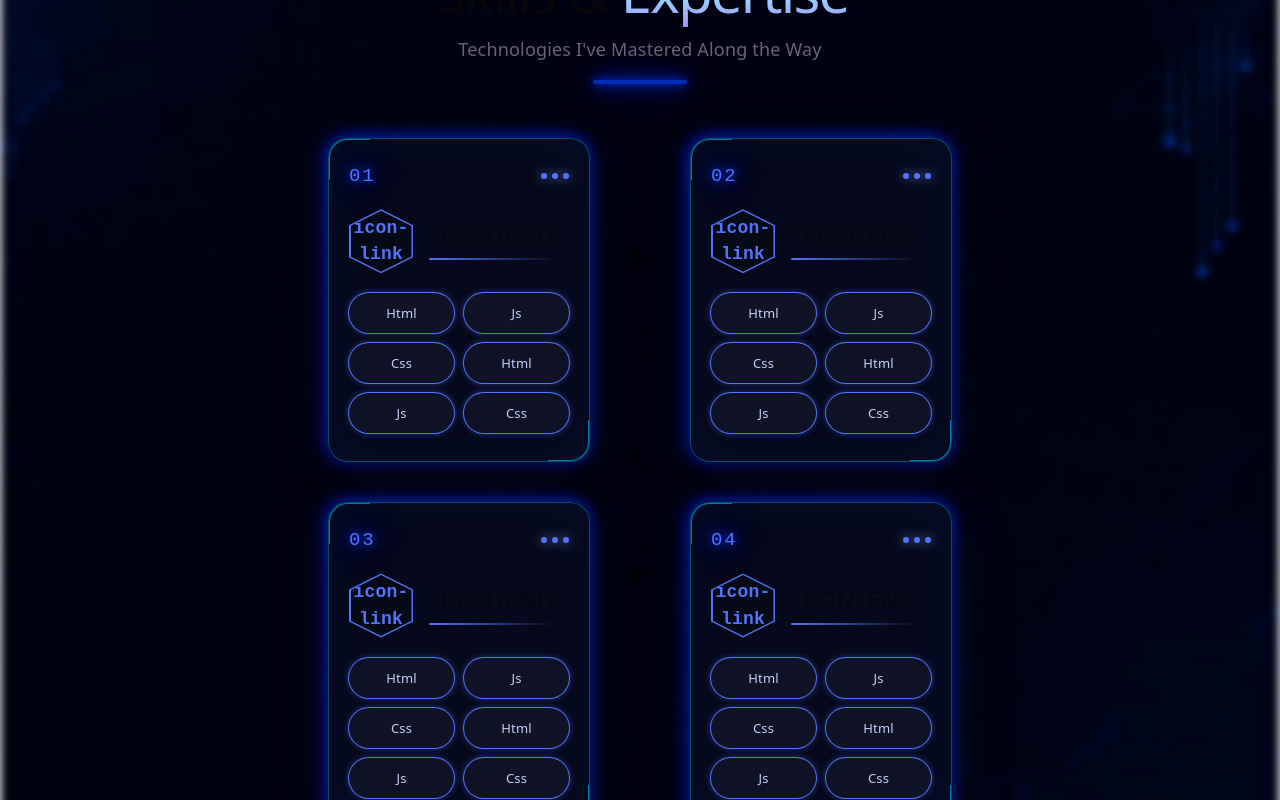
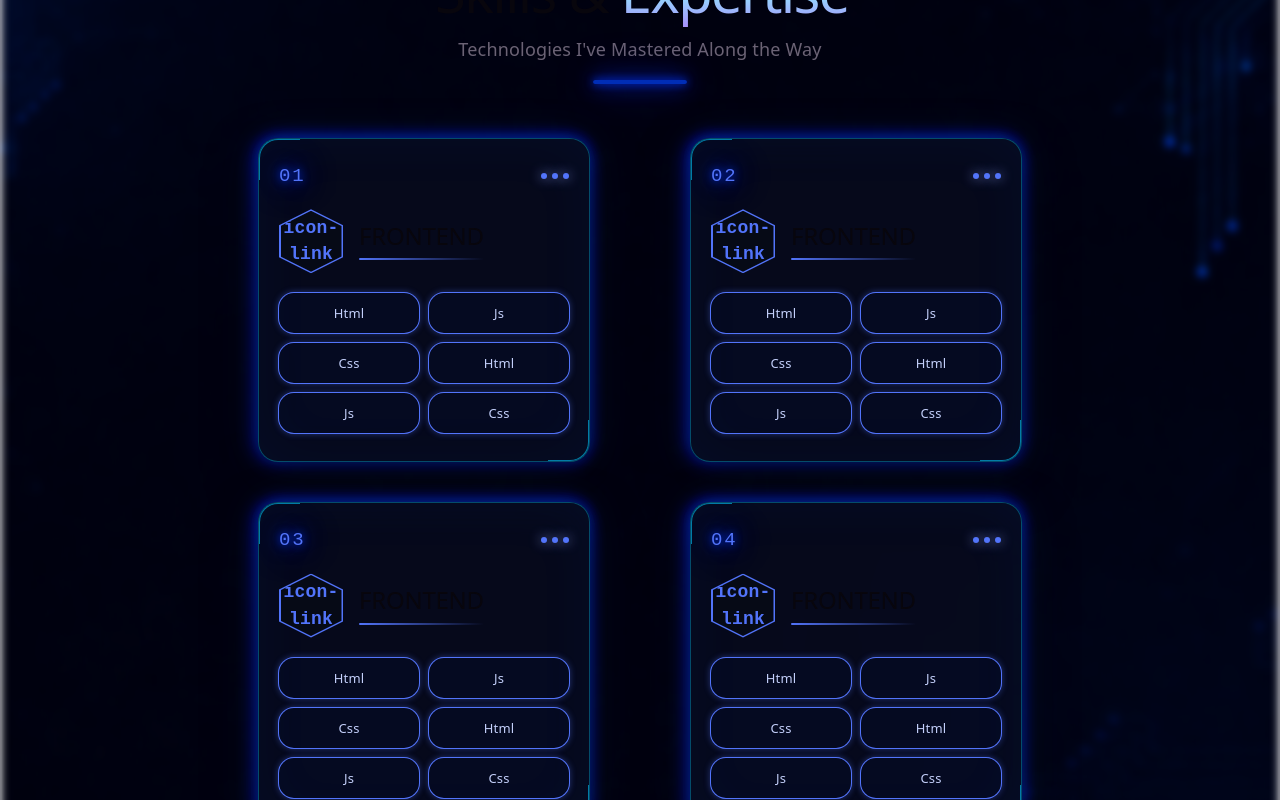
Before and after one commit to Amany-Elsayed/improved-portfolio, a React (Vite) app: page / in a window 1280 px wide. Shown: the part 3100-3900 px from the top of the page. Built offline with nearby package versions, Linux system fonts and the light colour scheme.

Commit message:
css clean up

```diff
--- a/src/App.css
+++ b/src/App.css
@@ -766,22 +766,11 @@ nav {
     0% 20px
   );
   border-radius: 0;
-  /* animation: floatCard 6s ease-in-out infinite; */
 }
-
-/* @keyframes floatCard {
-  0%,
-  100% {
-    transform: translateY(0);
-  }
-  50% {
-    transform: translateY(-8px);
-  }
-} */
 
 .skills-card {
   position: relative;
-  width: 220px;
+  width: 290px;
   display: flex;
   flex-direction: column;
   gap: 20px;
@@ -798,17 +787,7 @@ nav {
     inset 0 0 60px rgba(0, 100, 255, 0.05),
     0 20px 50px rgba(0, 0, 0, 0.5);
 
-  /* transition: all 0.4s cubic-bezier(0.4, 0, 0.2, 1); */
 }
-
-/* .skills-card:hover {
-  box-shadow:
-    0 0 60px rgba(0, 200, 255, 0.2),
-    inset 0 0 80px rgba(0, 150, 255, 0.08),
-    0 25px 60px rgba(0, 0, 0, 0.6);
-  border-color: rgba(0, 200, 255, 0.3);
-  transform: translateY(-2px);
-} */
 
 .skills-card::before,
 .skills-card::after {
@@ -992,8 +971,8 @@ nav {
 }
 
 .skills-chip {
-  background: rgba(55, 59, 75, 0.212);
-  border-radius: 25px;
+  background: rgba(9, 24, 83, 0.103);
+  border-radius: 15px;
   padding: 7px 8px;
   color: #c4d0fb;
   font-size: 13px;
--- a/src/App.jsx
+++ b/src/App.jsx
@@ -519,6 +519,13 @@ function App() {
           </RevealWrapper>
         </Container>
 
+        <div className="skills-tree-diagram">
+          <div className="skills-tree-diagram1"></div>
+          <div className="skills-tree-diagram2"></div>
+          <div className="skills-tree-diagram3"></div>
+          <div className="skills-tree-diagram4"></div>
+        </div>
+
         <div className="skills-content">
           <div className="skills-grid">
             {skills.map((skill) => (
```
